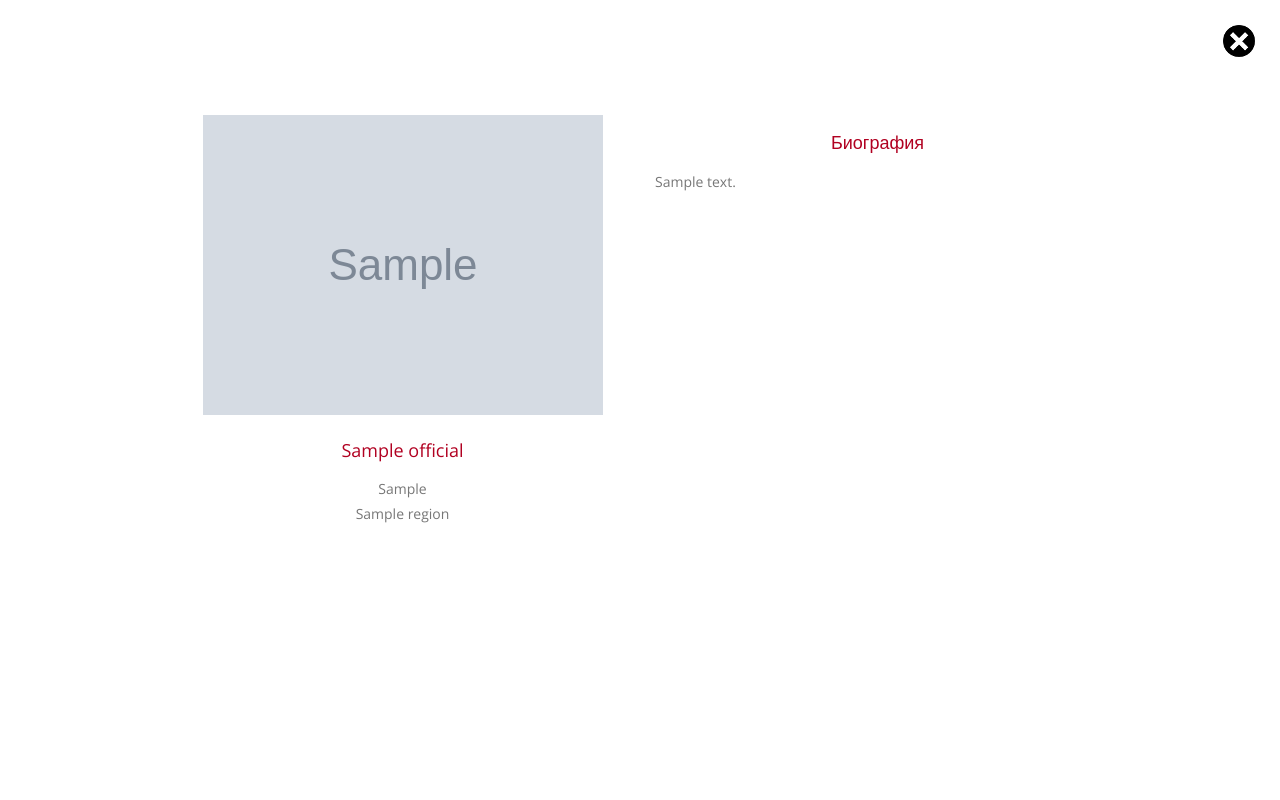
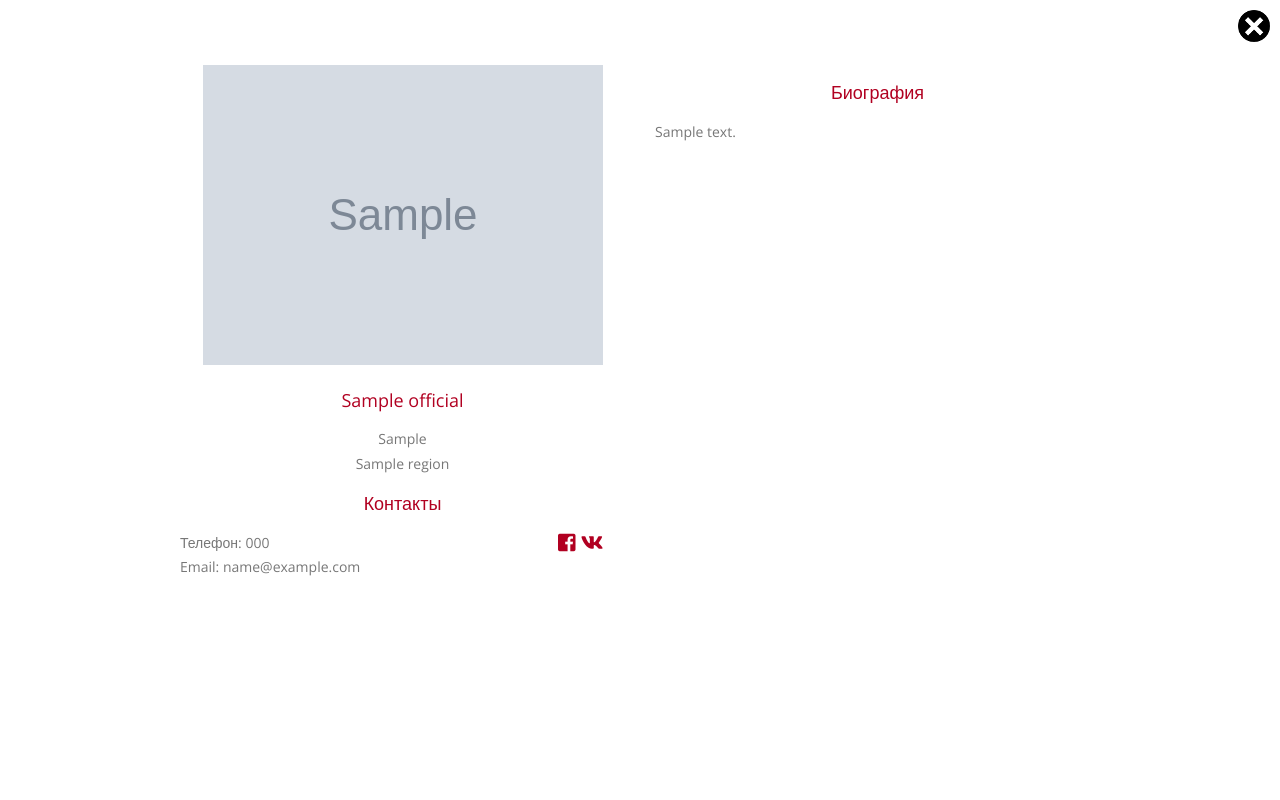
Before and after one commit to khamidova/mafiafederation, a Django app: page /officials in a window 1280 px wide, after a click that opens the changed part. Run offline with Django 3.2, Linux system fonts and the light colour scheme; tables that the repository leaves empty hold one stand-in row (values such as "Sample post"); grey boxes marked "Sample" are stand-in pictures; some libraries are stand-ins or nearby versions.

Commit message:
add contact fields to official

```diff
--- a/fiim/models.py
+++ b/fiim/models.py
@@ -1,4 +1,5 @@
 from django.db import models
+from django.core.validators import RegexValidator
 from ckeditor.fields import RichTextField
 
 
@@ -19,6 +20,13 @@ class Official(models.Model):
     started_at = models.DateField()
     document = models.ForeignKey(to="fiim.Document", on_delete=models.PROTECT)
     published = models.BooleanField(default=False)
+
+    phone_regex = RegexValidator(regex=r'^\+?1?\d{9,15}$',
+                                 message="Phone number must be entered in the format: '+999999999'. Up to 15 digits allowed.")
+    phone_number = models.CharField(validators=[phone_regex], max_length=17, blank=True)
+    email = models.EmailField(blank=True)
+    vkontakte = models.URLField(blank=True)
+    facebook = models.URLField(blank=True)
 
     def __str__(self):
         return f'{self.name} ({self.position})'
--- a/fiim/templates/fiim/css/main.css
+++ b/fiim/templates/fiim/css/main.css
@@ -19,7 +19,7 @@
     box-shadow: none;
     border: none;
     min-height: 100%;
-    padding: 100px 0;
+    padding: 50px 0;
     text-align: center;
 }
 
@@ -44,8 +44,8 @@
     width: 32px;
     height: 32px;
     background-color: transparent;
-    top: 25px;
-    right: 25px;
+    top: 10px;
+    right: 10px;
     cursor: pointer;
 }
 
--- a/fiim/templates/fiim/officials.html
+++ b/fiim/templates/fiim/officials.html
@@ -25,8 +25,6 @@
 {% for official in officials %}
 <div class="portfolio-modal modal fade" id="lightbox{{official.id}}" tabindex="-1" role="dialog" aria-hidden="true"
      style="display: none;">
-    <div class="modal-backdrop fade in" style="height: 852px;">
-    </div>
     <div class="modal-content">
         <div class="close-modal" data-dismiss="modal">
             <img src="static/fiim/images/close.png">
@@ -40,6 +38,25 @@
                         <h3 class="product-title text-center">{{official.name}}</h3>
                         <p class="text-center">{{official.position}}</p>
                         <p class="text-center">{{official.region}}</p>
+                        <h3 class="product-title text-center">Контакты</h3>
+                        <div class="row">
+                            <div class="col-md-9 col-sm-8 col-xs-8">
+                                <p class="text-left">Телефон: {{official.phone_number}}</p>
+                            </div>
+                            <div class="col-md-3 col-sm-4 col-xs-4" style="font-size:20px">
+                                {% if official.facebook %}
+                                <a href="{{official.facebook}}" target="_blank">
+                                    <i class="fab fa-facebook-square"></i>
+                                </a>
+                                {% endif %}
+                                {% if official.vkontakte %}
+                                <a href="{{official.vkontakte}}" target="_blank">
+                                    <i class="fab fa-vk"></i>
+                                </a>
+                                {% endif %}
+                            </div>
+                        </div>
+                        <p class="text-left">Email: {{official.email}}</p>
                     </div>
                 </div>
                 <div class="col-md-5">
@@ -47,7 +64,6 @@
                     <div class="text-left">
                         {{official.description|safe}}
                     </div>
-
                 </div>
             </div>
         </div>
```
Also changed, not shown: fiim/migrations/0006_add_contacts_to_official.py (added).
